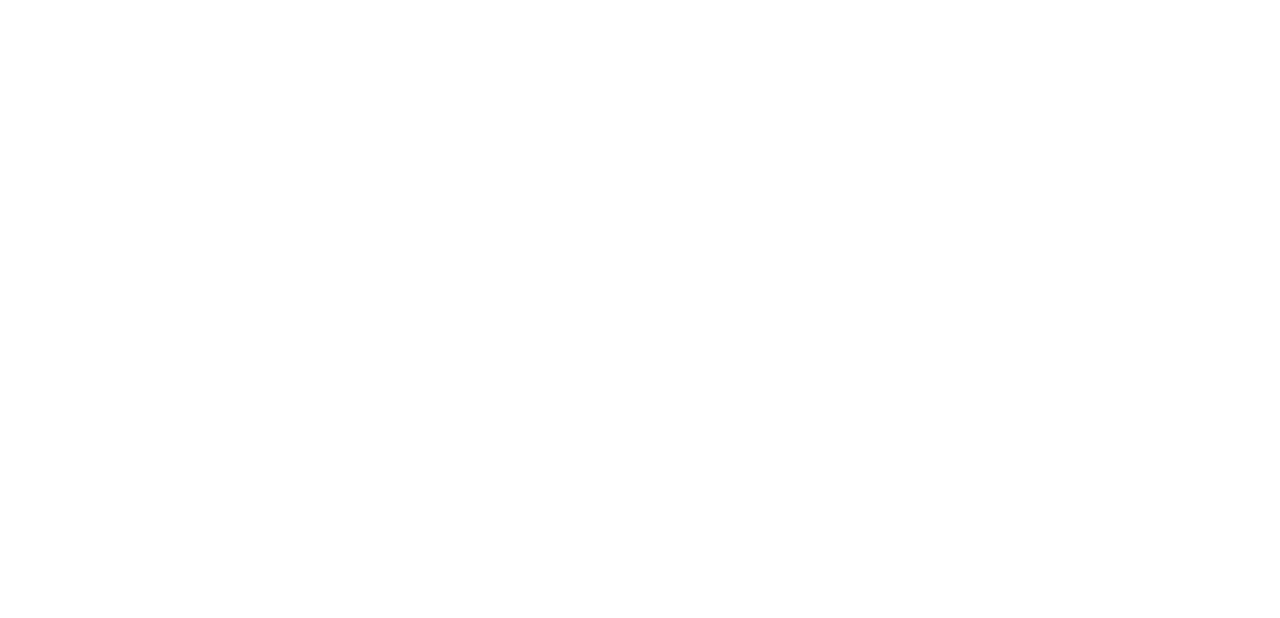
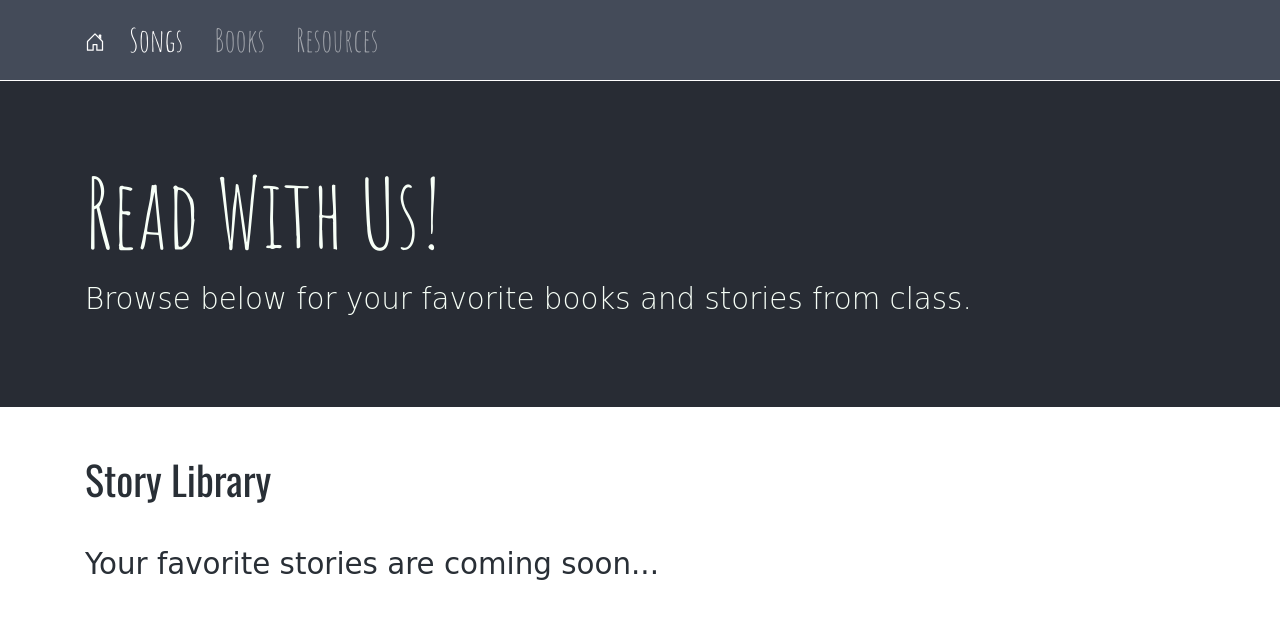
Before and after one commit to NicoleMarty/classroom-to-you, a website: page books.html in a window 1280 px wide. Drawn offline with nearby package versions, Linux system fonts and the light colour scheme; a web font is replaced by a local one.

Commit message:
book page setup

```diff
--- a/books.html
+++ b/books.html
@@ -8,12 +8,63 @@
         integrity="sha384-ggOyR0iXCbMQv3Xipma34MD+dH/1fQ784/j6cY/iJTQUOhcWr7x9JvoRxT2MZw1T" crossorigin="anonymous">
     <link href="https://fonts.googleapis.com/css2?family=Bellota:ital,wght@1,700&family=Passion+One&display=swap"
         rel="stylesheet">
+    <link href="https://fonts.googleapis.com/css2?family=Bellota:ital,wght@1,700&family=Passion+One&display=swap"
+        rel="stylesheet">
+    <link href="https://fonts.googleapis.com/css2?family=Amatic+SC:wght@400;700&family=Oswald&display=swap"
+        rel="stylesheet">
+    <link rel="stylesheet" href="https://cdnjs.cloudflare.com/ajax/libs/animate.css/3.7.2/animate.min.css">
     <link rel='stylesheet' href='./styles/books.css'>
-    <title>Books</title>
+    <title>Songs</title>
 </head>
 
 <body>
-    <div id="root"></div>
+    <nav class="navbar navbar-expand-lg navbar-dark">
+        <button class="navbar-toggler" type="button" data-toggle="collapse" data-target="#navbarTogglerDemo01"
+            aria-controls="navbarTogglerDemo01" aria-expanded="false" aria-label="Toggle navigation">
+            <span class="navbar-toggler-icon"></span>
+        </button>
+        <div class='container'>
+            <div class="collapse navbar-collapse" id="navbarTogglerDemo01">
+                <a class="navbar-brand" href="./index.html"><svg class="bi bi-house-door" width="1em" height="1em"
+                        viewBox="0 0 16 16" fill="white" xmlns="http://www.w3.org/2000/svg">
+                        <path fill-rule="evenodd"
+                            d="M7.646 1.146a.5.5 0 01.708 0l6 6a.5.5 0 01.146.354v7a.5.5 0 01-.5.5H9.5a.5.5 0 01-.5-.5v-4H7v4a.5.5 0 01-.5.5H2a.5.5 0 01-.5-.5v-7a.5.5 0 01.146-.354l6-6zM2.5 7.707V14H6v-4a.5.5 0 01.5-.5h3a.5.5 0 01.5.5v4h3.5V7.707L8 2.207l-5.5 5.5z"
+                            clip-rule="evenodd" />
+                        <path fill-rule="evenodd" d="M13 2.5V6l-2-2V2.5a.5.5 0 01.5-.5h1a.5.5 0 01.5.5z"
+                            clip-rule="evenodd" />
+                    </svg></a>
+
+                <ul class="animated fadeIn delay-0s navbar-nav mr-auto mt-2 mt-lg-0">
+                    <li class="nav-item active">
+                        <a class="nav-link" href="./songs.html">Songs <span class="sr-only">(current)</span></a>
+                    </li>
+                    <li class="nav-item">
+                        <a class="nav-link" href="./books.html">Books</a>
+                    </li>
+                    <li class="nav-item">
+                        <a class="nav-link" href="./resources.html">Resources</a>
+                    </li>
+                </ul>
+            </div>
+
+        </div>
+    </nav>
+    <div class='jumbotron jumbotron-fluid'>
+        <div class="container">
+            <h1 class="animated fadeInLeft delay-0.5s display-1">Read With Us!</h1>
+            <p class="animated fadeInRight delay-1s lead">Browse below for your favorite books and stories from class.
+            </p>
+
+        </div>
+    </div>
+    <div class='container'>
+        <div class='row'>
+            <div class='col-lg-12'>
+                <h1 id='song-library'>Story Library</h1>
+                <p>Your favorite stories are coming soon...</p>
+            </div>
+        </div>
+    </div>
 
     <script src="https://code.jquery.com/jquery-3.3.1.slim.min.js"
         integrity="sha384-q8i/X+965DzO0rT7abK41JStQIAqVgRVzpbzo5smXKp4YfRvH+8abtTE1Pi6jizo"
@@ -24,6 +75,7 @@
     <script src="https://stackpath.bootstrapcdn.com/bootstrap/4.3.1/js/bootstrap.min.js"
         integrity="sha384-JjSmVgyd0p3pXB1rRibZUAYoIIy6OrQ6VrjIEaFf/nJGzIxFDsf4x0xIM+B07jRM"
         crossorigin="anonymous"></script>
+
 </body>
 
 </html>
--- a/styles/books.css
+++ b/styles/books.css
@@ -0,0 +1,64 @@
+html,
+body {
+    color: #292f36;
+    min-height: 100vh;
+}
+
+nav,
+.navbar {
+    background-color: #444b59;
+}
+
+.nav-link {
+    font-family: "Amatic SC", cursive;
+    font-size: 24pt;
+    color: white;
+}
+
+.nav-item {
+    padding-right: 15px;
+}
+
+span,
+.navbar-toggler-icon {
+    color: white;
+}
+
+.jumbotron {
+    background-color: #282c34;
+    color: #f7fff7;
+    margin-top: 0.05%;
+}
+
+.display-1 {
+    font-family: "Amatic SC", cursive;
+    font-size: 72pt;
+    padding-bottom: 0;
+    padding-top: 10px;
+}
+
+p,
+.lead {
+    font-family: "Bellota", cursive;
+    font-size: 22pt;
+    padding-bottom: 5px;
+}
+
+#sub-category {
+    font-family: "Amatic SC", cursive;
+    font-size: 28pt;
+}
+
+#song-library {
+    font-family: "Oswald", sans-serif;
+    padding-bottom: 2rem;
+    padding-top: 1rem;
+}
+
+h5 {
+    font-family: "Bellota", cursive;
+    color: white;
+    background-color: #444b59;
+    padding: 10px 10px;
+    margin-bottom: 4rem;
+}
--- a/styles/songs.css
+++ b/styles/songs.css
@@ -62,7 +62,3 @@ h5 {
     padding: 10px 10px;
     margin-bottom: 4rem;
 }
-
-#survey-title {
-    font-family: "Amatic SC", cursive;
-}
```
